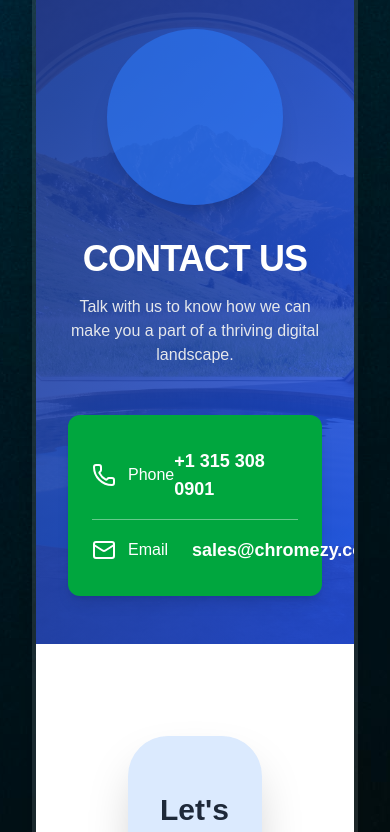
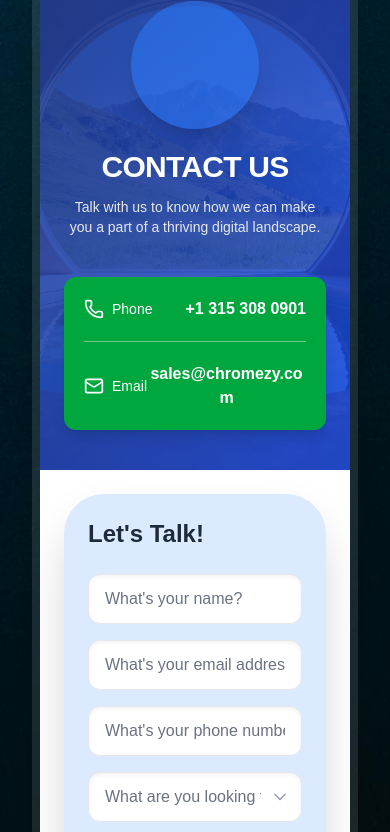
Before and after one commit to jitenderjoshimindfire/poc-next, a Next.js app: page / in a window 390 px wide. Shown: the part 10211-11043 px from the top of the page. Built offline with nearby package versions, Linux system fonts and the light colour scheme.

Commit message:
refactor contacts page to make it responsive

```diff
--- a/app/_components/ContactUs.jsx
+++ b/app/_components/ContactUs.jsx
@@ -1,11 +1,11 @@
 "use client";
 import React, { useState } from "react";
-import { Phone, Mail, FileText, User, ChevronDown } from "lucide-react";
+import { Phone, Mail, ChevronDown } from "lucide-react";
 
 const IllustrationPlaceholder = () => (
-  <div className="relative w-full h-80 flex justify-center items-end">
+  <div className="relative w-full h-56 sm:h-72 md:h-80 flex justify-center items-end">
     <div
-      className="absolute top-1/4 w-44 h-44 rounded-full bg-blue-500/50 shadow-xl overflow-hidden flex justify-center items-center"
+      className="absolute top-1/4 w-32 sm:w-40 md:w-44 h-32 sm:h-40 md:h-44 rounded-full bg-blue-500/50 shadow-xl overflow-hidden flex justify-center items-center"
       style={{ zIndex: 5, transform: "translateY(-10px)" }}
     ></div>
   </div>
@@ -31,17 +31,11 @@ const ContactUs = () => {
 
   const FormInput = ({ label, name, type = "text", isTextarea = false }) => (
     <div className="mb-4">
-      <label
-        htmlFor={name}
-        className="block text-sm font-medium text-gray-700 mb-1 sr-only"
-      >
-        {label}
-      </label>
       {isTextarea ? (
         <textarea
           id={name}
           name={name}
-          rows="5"
+          rows="4"
           required
           placeholder={label}
           value={formData[name]}
@@ -64,10 +58,10 @@ const ContactUs = () => {
   );
 
   return (
-    <div className="w-full max-w-6xl mx-auto rounded-[3rem] shadow-2xl overflow-hidden bg-white/10 p-1">
-      <div className="flex flex-col lg:flex-row bg-white rounded-[2.8rem] min-h-[700px]">
+    <div className="w-full max-w-6xl mx-auto rounded-[3rem] shadow-2xl overflow-hidden bg-white/10 p-2">
+      <div className="flex flex-col lg:flex-row bg-white rounded-[2.8rem] min-h-[600px]">
         <div
-          className="lg:w-7/10 p-8 md:p-12 flex flex-col justify-between text-white rounded-t-[2.8rem] lg:rounded-l-[2.8rem] lg:rounded-tr-none relative overflow-hidden z-10"
+          className="w-full lg:w-7/10 p-6 sm:p-8 md:p-12 flex flex-col justify-between text-white rounded-t-[2.8rem] lg:rounded-l-[2.8rem] lg:rounded-tr-none relative overflow-hidden z-10"
           style={{
             backgroundImage: "url('/scene1.png')",
             backgroundSize: "cover",
@@ -76,48 +70,55 @@ const ContactUs = () => {
         >
           <div className="absolute inset-0 bg-gradient-to-br from-blue-900/90 to-blue-700/80 z-0" />
 
-          <div className="relative z-10">
+          <div className="relative z-10 flex flex-col items-center text-center">
             <IllustrationPlaceholder />
 
-            <div className="text-center mt-[-40px] mb-12 relative z-30">
-              <h1 className="text-4xl md:text-5xl font-extrabold tracking-tight">
+            <div className="mt-[-30px] mb-10">
+              <h1 className="text-3xl sm:text-4xl md:text-5xl font-extrabold tracking-tight">
                 CONTACT US
               </h1>
-              <p className="mt-4 text-gray-200 text-base max-w-sm mx-auto">
+              <p className="mt-3 text-gray-200 text-sm sm:text-base max-w-xs sm:max-w-sm mx-auto">
                 Talk with us to know how we can make you a part of a thriving
                 digital landscape.
               </p>
             </div>
 
-            <div className="max-w-xs mx-auto mb-4 z-40">
-              <div className="p-6 rounded-xl shadow-lg bg-green-600 text-white">
-                <div className="flex justify-between items-center py-2">
-                  <div className="flex items-center space-x-3">
-                    <Phone className="w-6 h-6" />
-                    <span className="text-base font-light">Phone</span>
+            <div className="max-w-xs mx-auto w-full mb-4">
+              <div className="p-5 sm:p-6 rounded-xl shadow-lg bg-green-600 text-white">
+                <div className="flex flex-col gap-3">
+                  <div className="flex items-center justify-between">
+                    <div className="flex items-center space-x-2">
+                      <Phone className="w-5 h-5" />
+                      <span className="text-sm font-light">Phone</span>
+                    </div>
+                    <span className="text-base font-semibold">
+                      +1 315 308 0901
+                    </span>
                   </div>
-                  <span className="text-lg font-semibold">+1 315 308 0901</span>
-                </div>
 
-                <div className="border-t border-white/40 my-2"></div>
+                  <div className="border-t border-white/40 my-2"></div>
 
-                <div className="flex justify-between items-center py-2">
-                  <div className="flex items-center space-x-3">
-                    <Mail className="w-6 h-6" />
-                    <span className="text-base font-light">Email</span>
+                  <div className="flex items-center justify-between">
+                    <div className="flex items-center space-x-2">
+                      <Mail className="w-5 h-5" />
+                      <span className="text-sm font-light">Email</span>
+                    </div>
+                    <a
+                      href="mailto:sales@chromezy.com"
+                      className="text-base font-semibold break-all"
+                    >
+                      sales@chromezy.com
+                    </a>
                   </div>
-                  <span className="text-lg font-semibold ml-6">
-                    <a href="mailto:sales@chromezy.com">sales@chromezy.com</a>
-                  </span>
                 </div>
               </div>
             </div>
           </div>
         </div>
 
-        <div className="lg:w-3/10 relative rounded-b-[2.8rem] lg:rounded-r-[2.8rem] lg:rounded-bl-none flex justify-start items-center p-8 lg:p-0">
-          <div className="w-full lg:w-[150%] p-8 bg-blue-100 rounded-[2.5rem] shadow-2xl relative z-30 lg:-ml-[50%] m-15">
-            <h2 className="text-3xl font-bold text-gray-800 mb-8 pt-6">
+        <div className="w-full lg:w-3/10 flex justify-center items-center p-6 sm:p-8 lg:p-0">
+          <div className="w-full lg:w-[140%] p-6 sm:p-8 bg-blue-100 rounded-[2.5rem] shadow-2xl relative z-30 lg:-ml-[45%]">
+            <h2 className="text-2xl sm:text-3xl font-bold text-gray-800 mb-6">
               Let's Talk!
             </h2>
 
@@ -135,12 +136,6 @@ const ContactUs = () => {
               />
 
               <div className="mb-4">
-                <label
-                  htmlFor="lookingFor"
-                  className="block text-sm font-medium text-gray-700 mb-1 sr-only"
-                >
-                  What are you looking for?
-                </label>
                 <div className="relative">
                   <input
                     id="lookingFor"
@@ -164,7 +159,7 @@ const ContactUs = () => {
               <div className="pt-4">
                 <button
                   type="submit"
-                  className="w-full bg-black text-white font-semibold py-3 rounded-xl shadow-lg shadow-black/30 hover:shadow-xl hover:opacity-90 transition duration-200 focus:outline-none focus:ring-4 focus:ring-black focus:ring-opacity-50"
+                  className="w-full bg-black text-white font-semibold py-3 rounded-xl shadow-lg shadow-black/30 hover:opacity-90 transition duration-200 focus:outline-none focus:ring-4 focus:ring-black focus:ring-opacity-50"
                 >
                   Send Request
                 </button>
```
